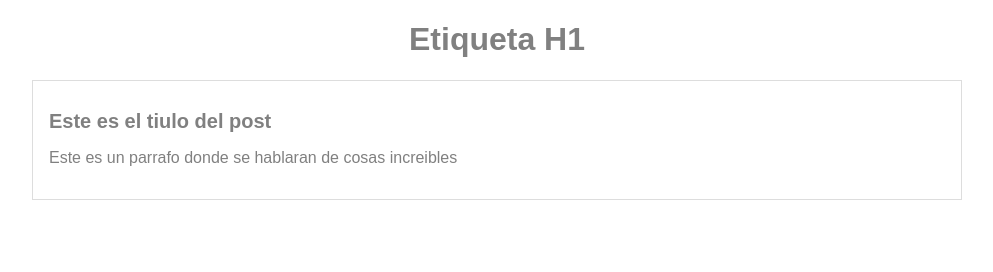
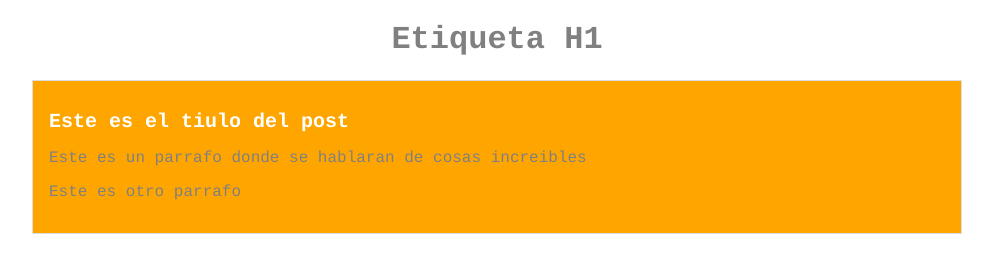
Before and after one commit to yunuenmagana/hyperblog, a plain HTML site: page index.html in a window 1280 px wide. Shown: the whole page, without its empty margins (143-1136 px from the left). Drawn offline with Linux system fonts and the light colour scheme.

Commit message:
Se agrego un nuevo parrafo en index

```diff
--- a/css/estilos.css
+++ b/css/estilos.css
@@ -1,7 +1,7 @@
 body {
   color: gray;
   text-align: center;
-  font-family: "Arial";
+  font-family: "Courier";
   font-size: 16px;
   margin: 0;
   padding: 0;
@@ -13,8 +13,10 @@ body {
   text-align: left;
   border: 1px solid #ddd;
   margin: 0 auto;
+  background: orange;
 }
 
 #container h1 {
   font-size: 20px;
+  color: white;
 }
--- a/index.html
+++ b/index.html
@@ -12,6 +12,7 @@
         <h1>Este es el tiulo del post</h1>
         <div id="post">
           <p>Este es un parrafo donde se hablaran de cosas increibles</p>
+          <p>Este es otro parrafo</p>
         <div>
     </div>
   </body>
```
